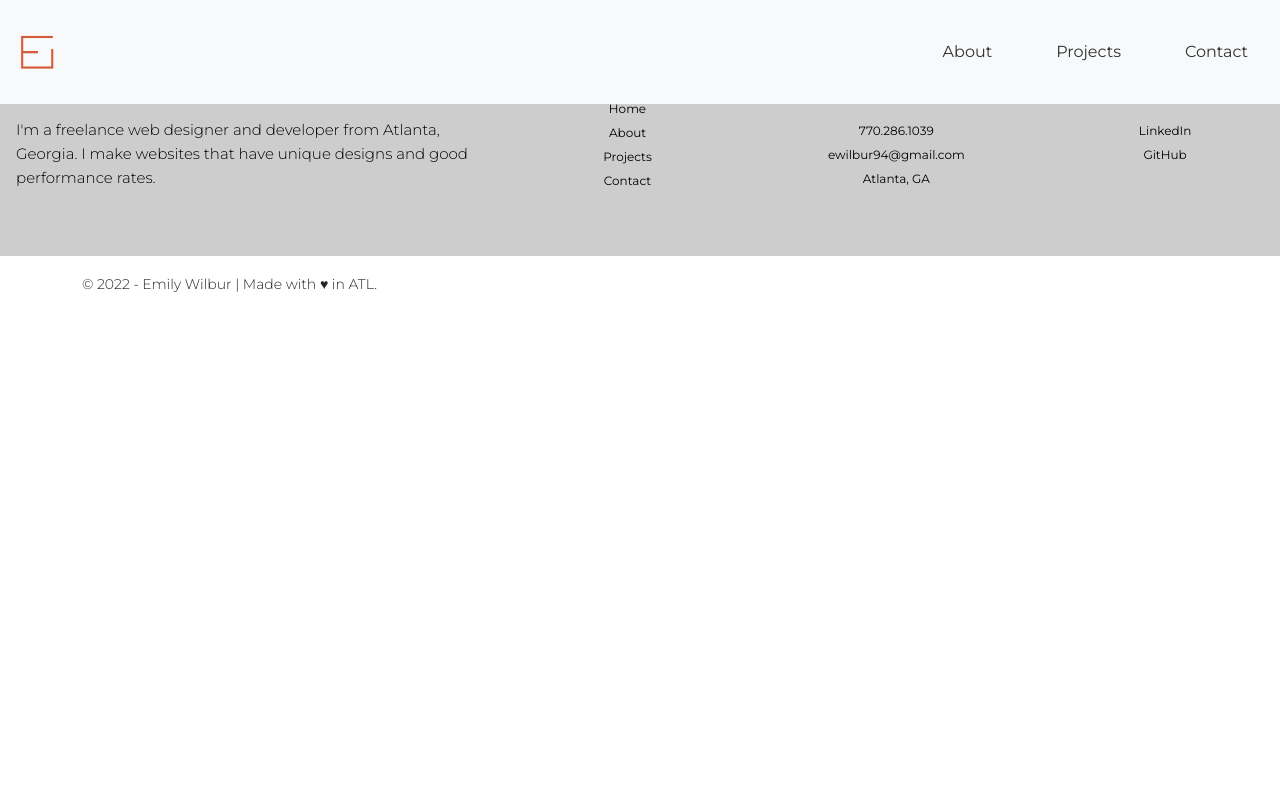
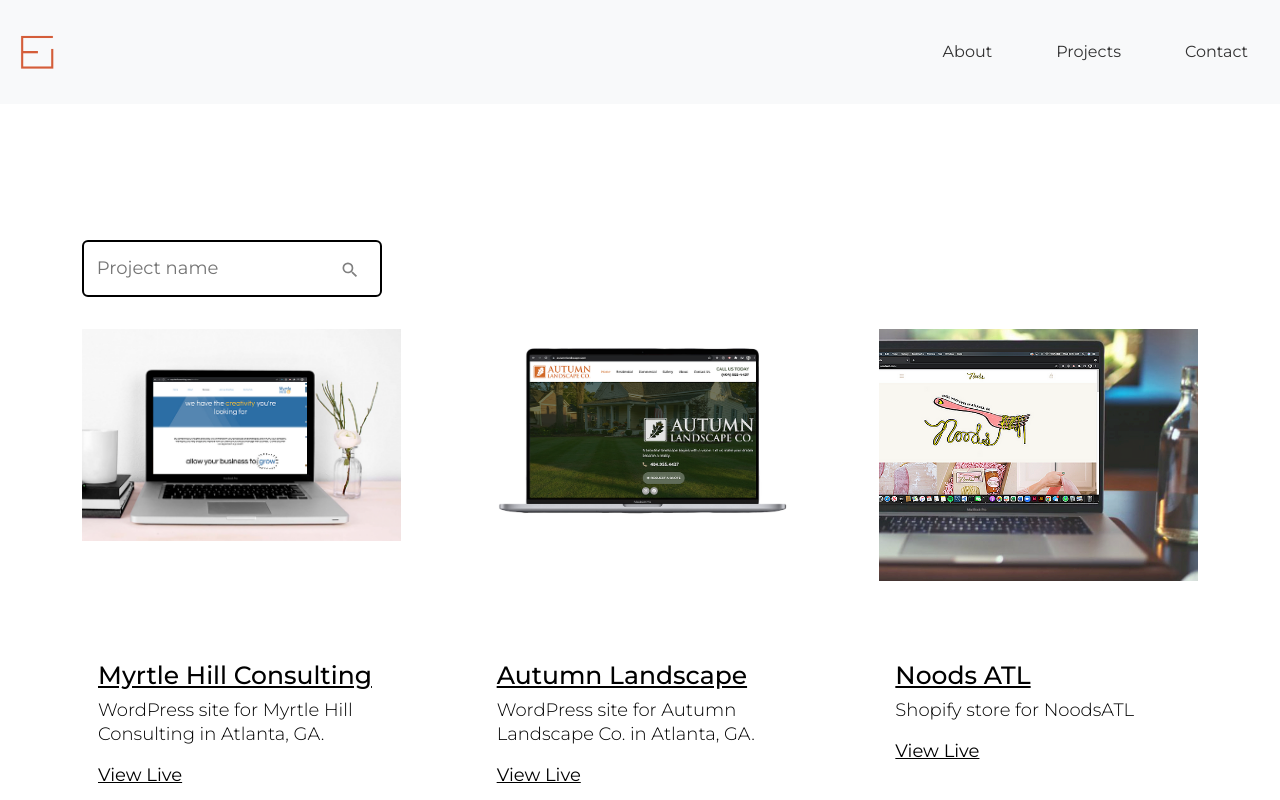
Before and after one commit to emilyjwilbur/port, a React (Create React App) app: page /projects in a window 1280 px wide. Shown: the top 800 px of the page. Built offline with nearby package versions, Linux system fonts and the light colour scheme; a web font is replaced by a local one.

Commit message:
projects page done w/styling

```diff
--- a/package.json
+++ b/package.json
@@ -22,6 +22,8 @@
     "react-icons": "^4.3.1",
     "react-router-dom": "^5.3.0",
     "react-scripts": "5.0.0",
+    "styled-components": "^5.3.3",
+    "uuidv4": "^6.2.12",
     "web-vitals": "^2.1.3"
   },
   "scripts": {
--- a/src/App.js
+++ b/src/App.js
@@ -6,6 +6,7 @@
 import NavBar from "./components/Navbar";
 import Contact from "./pages/Contact";
 import Footer from "./components/Footer";
+import Projects from "./pages/Projects";
 
 function App() {
   return (
@@ -16,7 +17,9 @@
           <Route path="/about">
             <About />
           </Route>
-          <Route path="/projects"></Route>
+          <Route path="/projects">
+            <Projects />
+          </Route>
           <Route path="/contact">
             <Contact />
           </Route>
--- /dev/null
+++ b/src/assets/data/projects.js
@@ -0,0 +1,55 @@
+import { v4 as uuidv4 } from 'uuid';
+import Noods from '../images/noods.png';
+
+import Autumn from '../images/autumn.png';
+import Bullington from '../images/bullington.png';
+import Parks from '../images/parks.png';
+import Myrtle from '../images/myrtle.png';
+
+const projects = [
+
+  {
+    id: uuidv4(),
+    name: 'Myrtle Hill Consulting',
+    desc:
+      'WordPress site for Myrtle Hill Consulting in Atlanta, GA.',
+    img: Myrtle,
+    link: 'https://www.myrtlehillconsulting.com/',
+  },
+  {
+    id: uuidv4(),
+    name: 'Autumn Landscape',
+    desc:
+      'WordPress site for Autumn Landscape Co. in Atlanta, GA.',
+    img: Autumn,
+    link:'https://autumnlandscape.com/'
+  },
+  {
+    id: uuidv4(),
+    name: 'Noods ATL',
+    desc:
+      'Shopify store for NoodsATL',
+    img: Noods,
+    link: 'https://noodsatl.com/',
+  },
+  {
+    id: uuidv4(),
+    name: "Bullington Clothing",
+    desc:
+      'Shopify store for Bullington CLothing at St. Simons Island, GA',
+    img: Bullington,
+    link: 'https://www.stevebullington.com/'
+  },
+
+  {
+    id: uuidv4(),
+    name: 'Parks&Parkas',
+    desc:
+      'An interactive app allowing users to search for a national park and is then provided with a correlating weekly weather forecast and park info. Uses Open Weather and National Park API, Bootstrap, jQuery frameworks and local storage.',
+    img: Parks,
+    link: 'https://ls-t.github.io/Parks-N-Parkas/'
+  },
+
+];
+
+export default projects;
--- /dev/null
+++ b/src/components/ProjectItem.js
@@ -0,0 +1,98 @@
+import React from "react";
+import { Link } from "react-router-dom";
+import styled from "styled-components";
+import projectImg from "../assets/images/noods.png";
+import Card from 'react-bootstrap';
+import Button from 'react-bootstrap';
+
+const ProjectItemStyles = styled.div `
+.projectItem_img {
+    width: 100%;
+    height: 300px;
+    overflow: hidden;
+    border-radius: 0px;
+    display: inline-block;
+
+    img {
+        width: 100%;
+    }
+}
+.projectItem_info{
+    margin-top: .5rem;
+    background-color: white;
+    padding: 1rem;
+
+}
+.projectItem_title {
+    font-size: 25px;
+    color:black;
+
+
+}
+.projectItem_desc {
+    font-size: 18px;
+    color:black;
+
+}
+a {
+    font-size: 18px;
+   text-decoration: underline;
+  color:black;
+}
+@media only screen and (max-width: 768px) {
+    .projectItem_img {
+        width: 100%;
+
+        overflow: hidden;
+        border-radius: 12px;
+        display: inline-block;
+
+        img {
+            width: 100%;
+
+        }
+    }
+    .projectItem_info{
+        margin-top: 1rem;
+    }
+    .projectItem_desc {
+        font-size: 15px;
+        color:black;
+
+    }
+    .projectItem_title {
+        font-size: 18px;
+        color:black;
+
+
+    }
+}
+`;
+
+export default function ProjectItem({
+    img= projectImg,
+    title= 'Project Name',
+    desc= 'lorem ipson description here',
+    link= 'link here',
+}) {
+    return(
+        <ProjectItemStyles>
+           <Link to="/projects" className="projectItem_img">
+               <img src={img} alt="project img" />
+           </Link>
+           <div className="projectItem_info">
+               <Link to="#">
+                   <h3 className="projectItem_title">{title}</h3>
+               </Link>
+               <p className="projectItem_desc">{desc}</p>
+               <a href={link} target='_blank'>View Live</a>
+           </div>
+        </ProjectItemStyles>
+
+
+
+
+
+
+    )
+}
--- a/src/pages/Projects.js
+++ b/src/pages/Projects.js
@@ -1,16 +1,108 @@
-import React from "react";
+import React, {useState, useEffect} from "react";
+import ProjectItem from '../components/ProjectItem';
+import ProjectInfo from '../assets/data/projects';
+import styled from "styled-components";
+import {MdSearch} from 'react-icons/md';
 
 
+const ProjectStyles = styled.div`
+padding:10rem 0;
+.projects_allItems{
+    display: grid;
+    grid-template-columns: repeat(auto-fill, minmax(300px, 1fr));
+    gap:5rem;
+    margin-top:2rem;
+}
+.projects_searchBar{
+    position: relative;
+    width: 300px;
+    margin-top: 5rem;
+
+}
+.projects_searchBar input {
+    width: 100%;
+    font-size: 18px;
+    padding: .8rem;
+    border-radius: 6px;
+    outline:none;
+    border:solid black 2px;
+}
+.projects_searchBar .searchIcon {
+    position: absolute;
+    top:20px;
+    width: 2rem;
+    height: 20px;
+    right: 1rem;
+}
+.projects_searchBar .searchIcon path {
+    color: gray;
+}
+@media only screen and (max-width:768px) {
+    .projects_searchBar
+    .projects_searchBar form,
+    .projects_searchBar input {
+        width: 100%;
+    }
+}
+`;
 
 
 
 
 export default function Projects(){
 
+    const [searchText, setSearchText] = useState('');
+
+    const [projectData, setProjectData] = useState(ProjectInfo);
+
+    useEffect(() => {
+        if(searchText === '') return;
+        setProjectData(() => (
+            ProjectInfo.filter( item => (
+                item.name.toLowerCase().match(searchText.toLowerCase())
+            ))
+        ))
+    },[searchText])
+
+    function handleChange(e) {
+       e.preventDefault();
+       setSearchText(e.target.value);
+       if(!e.target.value.length > 0 ){
+           setProjectData(ProjectInfo)
+       }
+    }
+
 
 
 
     return(
-        <h1>HELLO PROJECTS</h1>
+        <ProjectStyles>
+
+        <div className="container">
+
+                <div className="projects_searchBar">
+                    <form>
+                        <input type="text"
+                        value={searchText}
+                        onChange={handleChange}
+                        placeholder='Project name'
+                        />
+                      <MdSearch className="searchIcon" />
+                    </form>
+                </div>
+                <div className="projects_allItems">
+                    {projectData.map( item => (
+                        <ProjectItem
+                        key={item.id}
+                        title={item.name}
+                        desc={item.desc}
+                        img={item.img}
+                        link={item.link}
+                        />
+                    ) )}
+
+                </div>
+            </div>
+            </ProjectStyles>
     )
 }
```
Also changed, not shown: src/assets/data/ProjectData.js (deleted), 1 other file (tests, documents, lock files or other folders).
